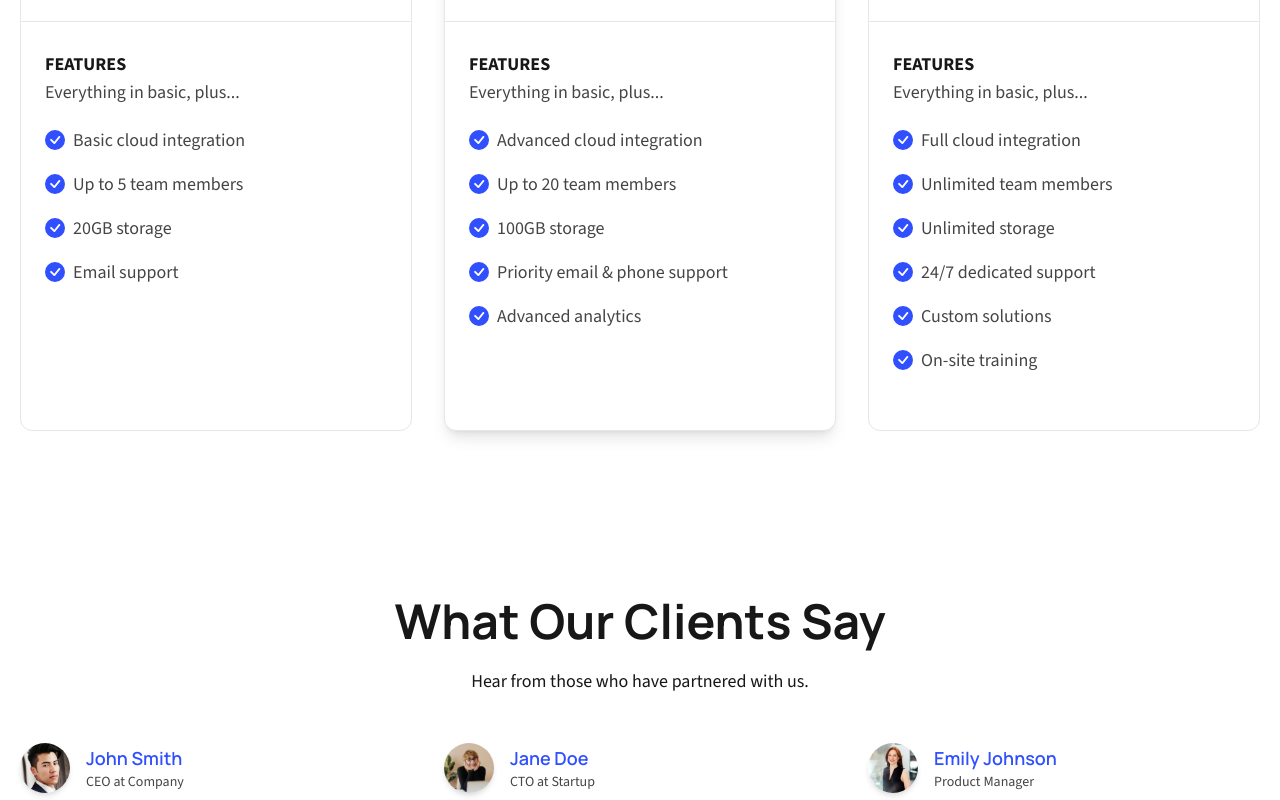
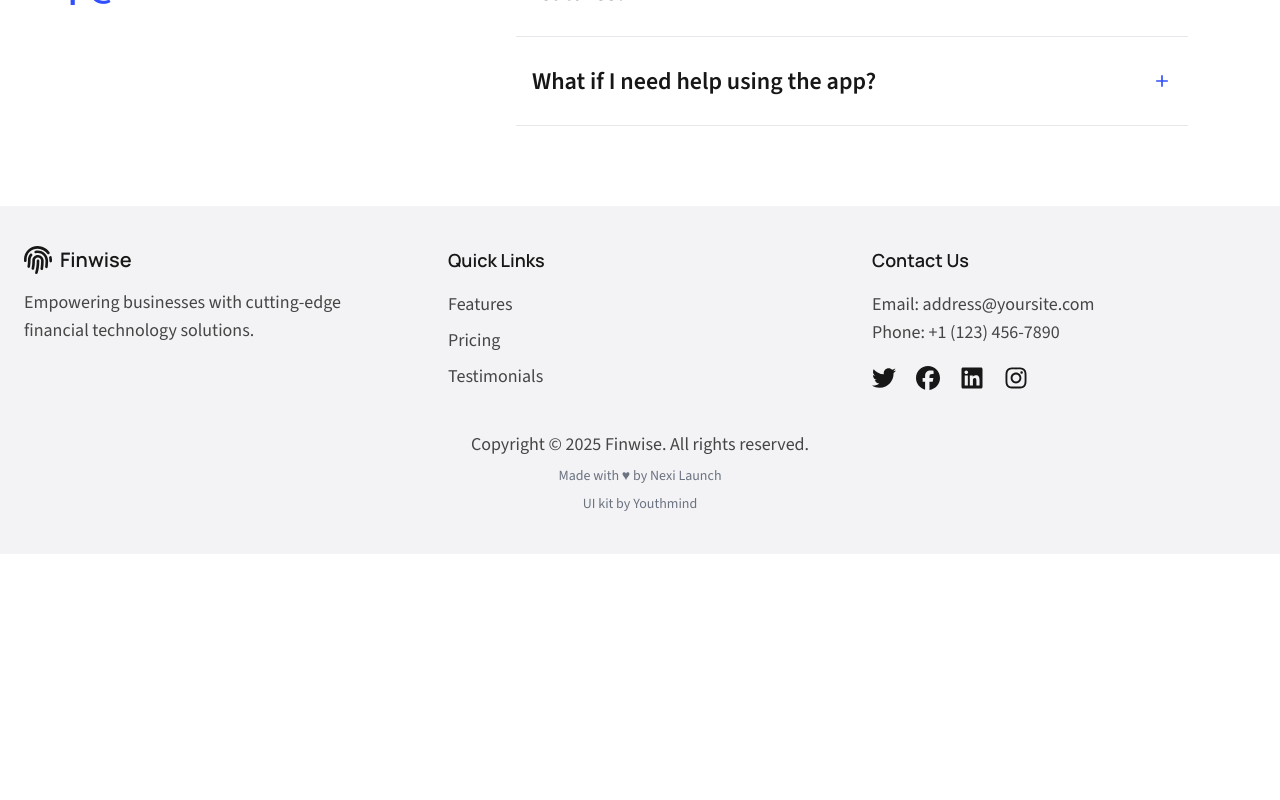
Before and after one commit to joseballer/landing, a Next.js app: page / in a window 1280 px wide. Shown: the part 4180-4980 px from the top of the page. After the commit the page ends 4734 px from the top, so only its background shows below. Built offline with nearby package versions, Linux system fonts and the light colour scheme.

Commit message:
Borrado de secciones

```diff
--- a/src/app/page.tsx
+++ b/src/app/page.tsx
@@ -1,13 +1,13 @@
 import Hero from "@/components/Hero";
-import Testimonials from "@/components/Testimonials";
-import Pricing from "@/components/Pricing/Pricing";
+//import Testimonials from "@/components/Testimonials";
+//import Pricing from "@/components/Pricing/Pricing";
 import FAQ from "@/components/FAQ";
 import Logos from "@/components/Logos";
 import Benefits from "@/components/Benefits/Benefits";
 import Container from "@/components/Container";
-import Section from "@/components/Section";
-import Stats from "@/components/Stats";
-import CTA from "@/components/CTA";
+//import Section from "@/components/Section";
+//import Stats from "@/components/Stats";
+//import CTA from "@/components/CTA";
 
 const HomePage: React.FC = () => {
   return (
@@ -16,28 +16,9 @@ const HomePage: React.FC = () => {
       <Logos />
       <Container>
         <Benefits />
-
-        <Section
-          id="pricing"
-          title="Pricing"
-          description="Simple, transparent pricing. No surprises."
-        >
-          <Pricing />
-        </Section>
-
-        <Section
-          id="testimonials"
-          title="What Our Clients Say"
-          description="Hear from those who have partnered with us."
-        >
-          <Testimonials />
-        </Section>
-
         <FAQ />
 
-        <Stats />
 
-        <CTA />
       </Container>
     </>
   );
```
